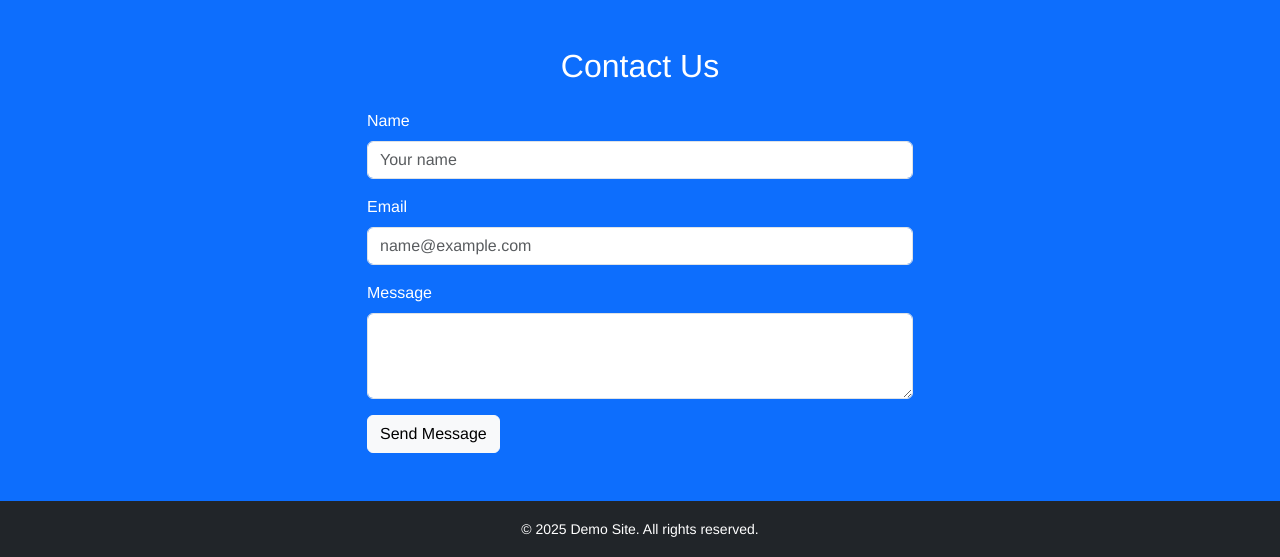
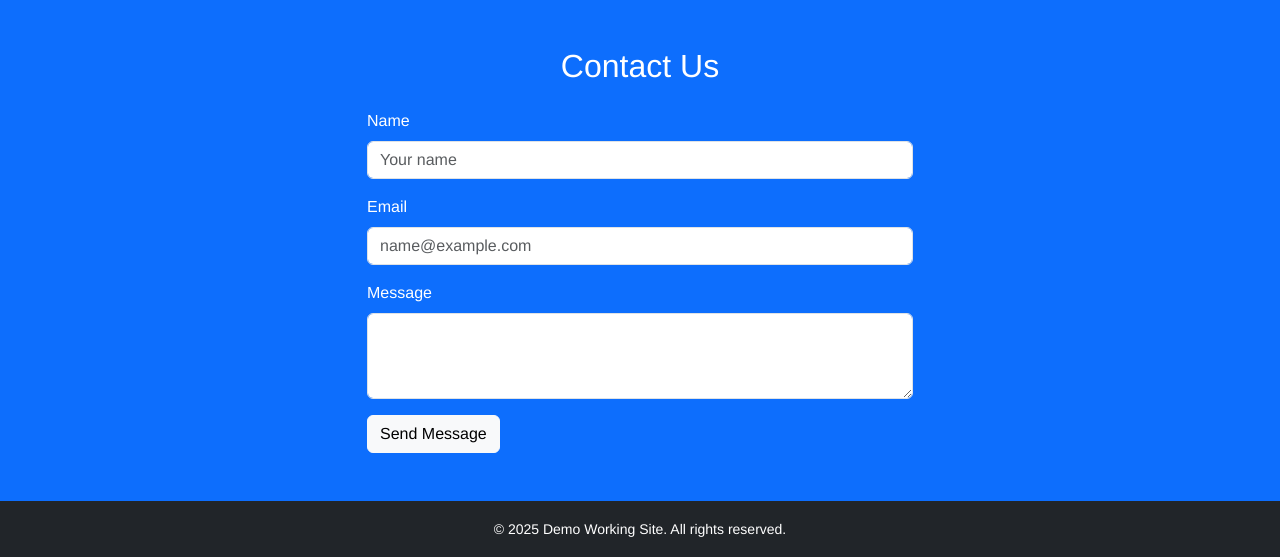
Before and after one commit to ahammedejaz/flask-static-demo, a Python web app: template app/templates/index.html in a window 1280 px wide. Shown: the part 792-1349 px from the top of the page. Run offline with Jinja, Linux system fonts and the light colour scheme; the template is opened without the code that fills it, so the values that code supplies are empty.

Commit message:
Quick Html update - 13 March 2025
Quick Html update - 13 March 2025

```diff
--- a/app/templates/index.html
+++ b/app/templates/index.html
@@ -109,7 +109,7 @@
   <!-- Footer -->
   <footer class="bg-dark text-white py-3">
     <div class="container text-center">
-      <small>© 2025 Demo Site. All rights reserved.</small>
+      <small>© 2025 Demo Working Site. All rights reserved.</small>
     </div>
   </footer>
 
```
